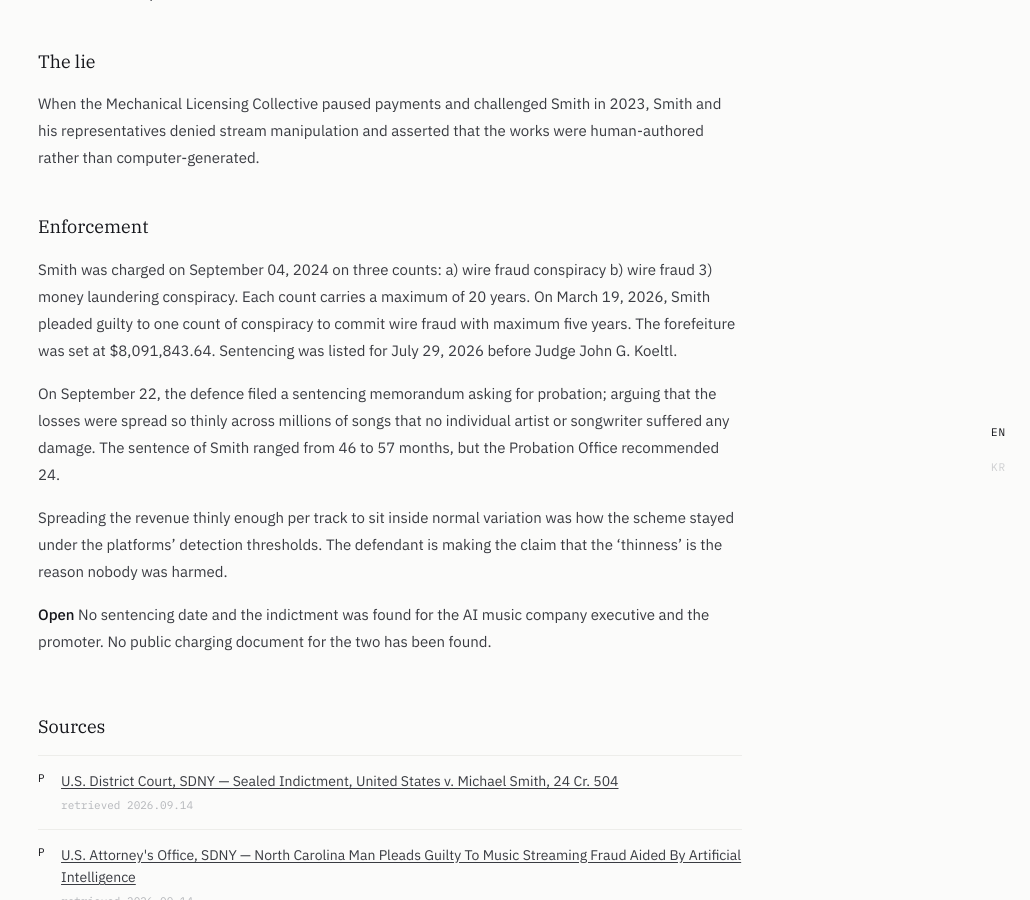
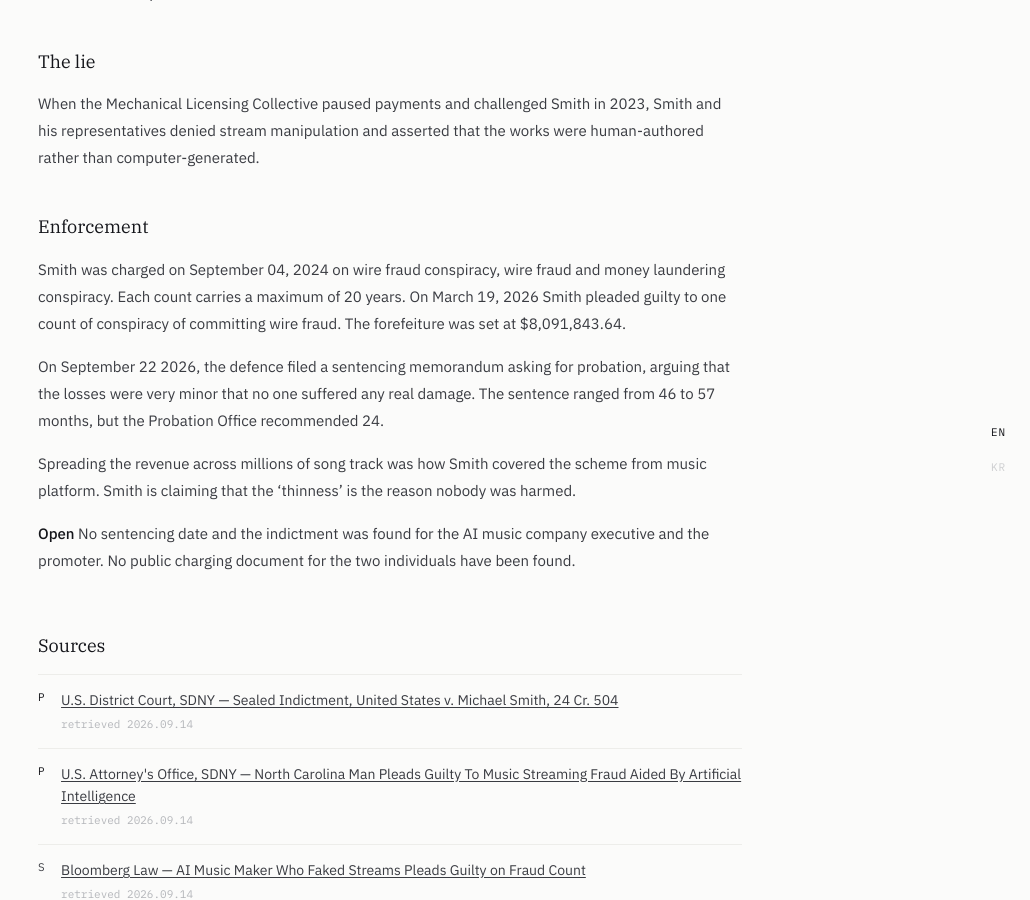
Before and after one commit to maestro-hong/maestro-hong.github.io, a Jekyll site: the page built from _entries/ai-song-crackdown.md, in a window 1280 px wide and 900 px high, scrolled down 1959 px. Shown: the whole window, without its empty margins (250-1280 px from the left). Built offline with Jekyll 4.4.1, drawn with Linux system fonts in a browser that asks for light colours.

Commit message:
Modify content

```diff
--- a/_entries/ai-song-crackdown.md
+++ b/_entries/ai-song-crackdown.md
@@ -89,17 +89,14 @@
 
 ## Enforcement
 
-Smith was charged on September 04, 2024 on three counts: a) wire fraud conspiracy b) wire fraud 3) money laundering conspiracy. Each count carries a maximum of 20
-years. On March 19, 2026, Smith pleaded guilty to one count of conspiracy to
-commit wire fraud with maximum five years. The forefeiture was set at $8,091,843.64.
-Sentencing was listed for July 29, 2026 before Judge John G. Koeltl.
+Smith was charged on September 04, 2024 on wire fraud conspiracy, wire fraud and money laundering conspiracy. Each count carries a maximum of 20
+years. On March 19, 2026 Smith pleaded guilty to one count of conspiracy of committing wire fraud. The forefeiture was set at $8,091,843.64.
 
-On September 22, the defence filed a sentencing memorandum asking for probation; arguing that the losses were spread so thinly across millions of songs that no individual artist or songwriter suffered any damage. The sentence of Smith ranged from 46 to 57 months, but the Probation Office recommended 24.
+On September 22 2026, the defence filed a sentencing memorandum asking for probation, arguing that the losses were very minor that no one suffered any real damage. The sentence ranged from 46 to 57 months, but the Probation Office recommended 24.
 
-Spreading the revenue thinly enough per track to sit inside normal variation
-was how the scheme stayed under the platforms' detection thresholds. The defendant is making the claim that the
+Spreading the revenue across millions of song track was how Smith covered the scheme from music platform. Smith is claiming that the
 'thinness' is the reason nobody was harmed.
 
 **Open** No sentencing date and the indictment was found for the
 AI music company executive and the promoter. No public
-charging document for the two has been found.
+charging document for the two individuals have been found.
```
